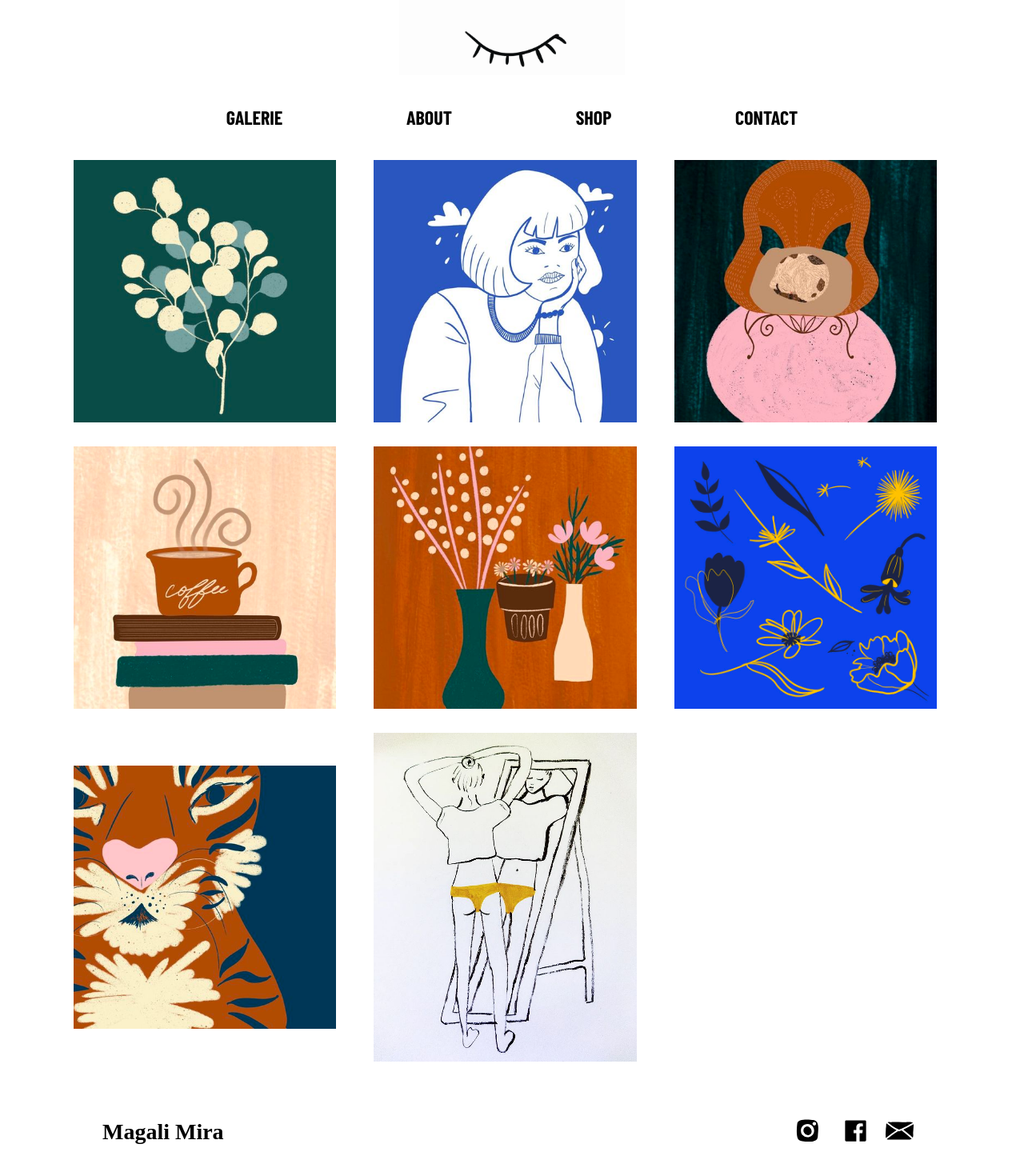
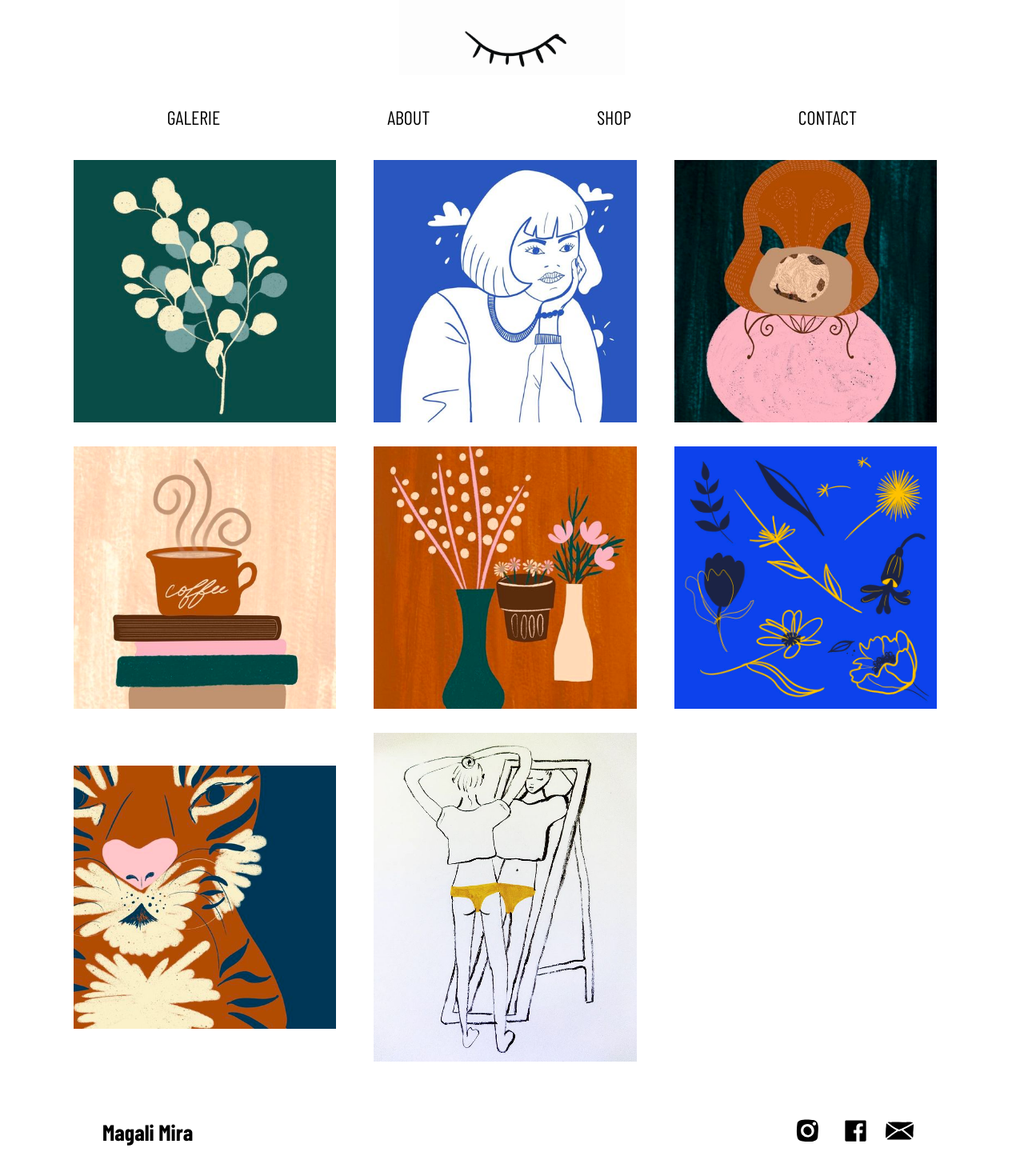
Before and after one commit to loulp/portfolio-maga, a Vue app: page /galerie in a window 1280 px wide. Shown: the part 50-1520 px from the top of the page at 80% size. Built offline with nearby package versions, Linux system fonts and the light colour scheme.

Commit message:
fix style & lang

```diff
--- a/package.json
+++ b/package.json
@@ -8,6 +8,8 @@
     "lint": "vue-cli-service lint"
   },
   "dependencies": {
+    "axios": "^1.1.3",
+    "cloudinary-vue": "^1.2.4",
     "core-js": "^3.6.5",
     "vue": "^2.6.11",
     "vue-router": "^3.2.0"
--- a/public/index.html
+++ b/public/index.html
@@ -1,11 +1,11 @@
 <!DOCTYPE html>
-<html lang="">
+<html lang="fr">
   <head>
     <meta charset="utf-8" />
     <meta http-equiv="X-UA-Compatible" content="IE=edge" />
     <meta name="viewport" content="width=device-width,initial-scale=1.0" />
     <link rel="icon" href="<%= BASE_URL %>favicon.ico" />
-    <title><%= htmlWebpackPlugin.options.title %></title>
+    <title>Magali Mira</title>
     <link rel="preconnect" href="https://fonts.googleapis.com" />
     <link rel="preconnect" href="https://fonts.gstatic.com" crossorigin />
     <link
--- a/src/components/footer.vue
+++ b/src/components/footer.vue
@@ -32,7 +32,7 @@ export default {};
 
 .footerTitle {
   font-size: 28px;
-  font-family: cursive;
+  font-family: "Barlow Condensed", sans-serif;
 }
 
 .iconContainer {
--- a/src/components/header.vue
+++ b/src/components/header.vue
@@ -34,7 +34,7 @@ export default {};
 }
 
 .navigationContainer {
-  width: 80%;
+  width: 100%;
   margin: auto;
   display: flex;
   flex-direction: row;
@@ -47,7 +47,6 @@ export default {};
   color: black;
   font-family: "Barlow Condensed", sans-serif;
   font-size: 24px;
-  font-weight: bold;
   text-decoration: none;
 }
 
```
Also changed, not shown: 1 other file (tests, documents, lock files or other folders).
